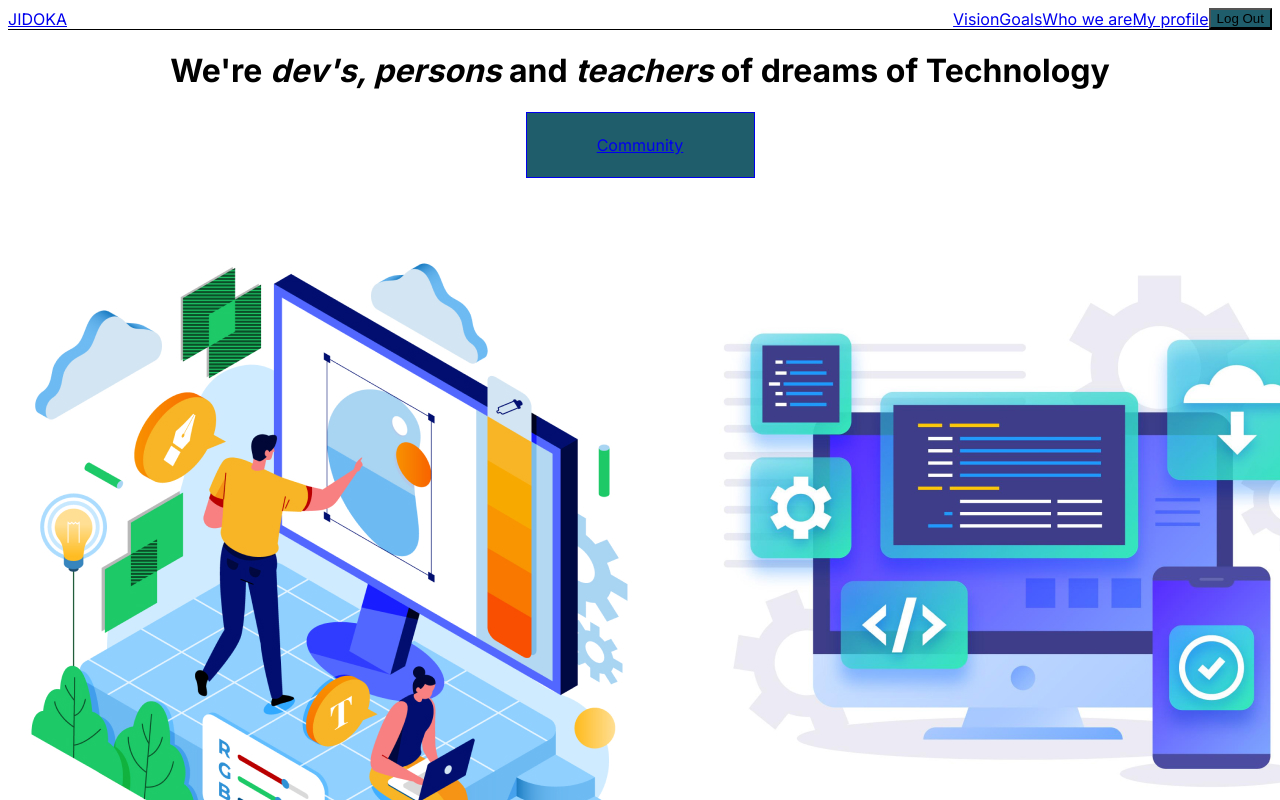
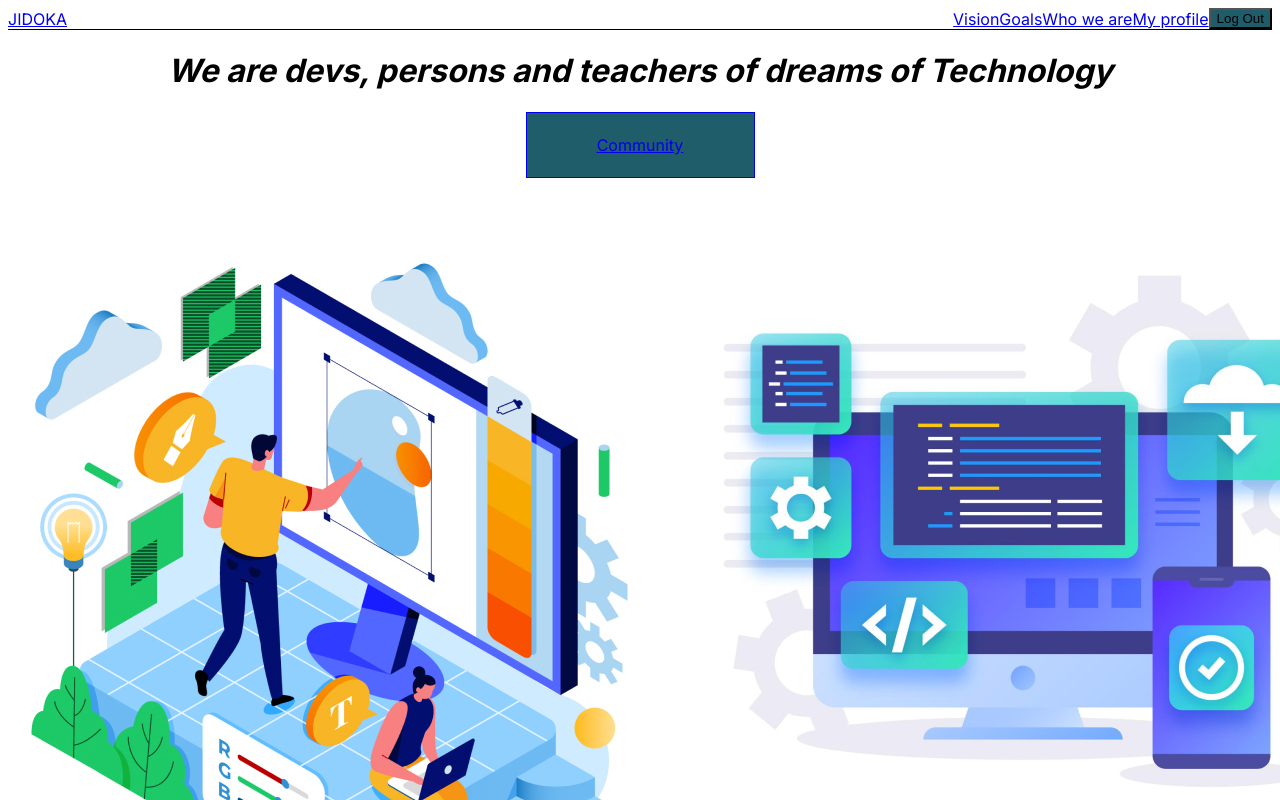
Before and after one commit to JidokaCommunity/jidokafront, a Next.js app: page / in a window 1280 px wide. Shown: the top 800 px of the page. Built offline with nearby package versions, Linux system fonts and the light colour scheme.

Commit message:
Update Homepage.tsx

```diff
--- a/app/components/Homepage.tsx
+++ b/app/components/Homepage.tsx
@@ -7,7 +7,7 @@ const Homepage: FC = () => {
     <main>
       <div className="flex justify-center mt-28">
         <h1 className="w-[1020px] text-center text-6xl font-jidoka-newsreader">
-          We're <span className="italic">dev's, persons</span> and <span className="italic">teachers</span> of dreams of Technology
+          <span className="italic">We are devs, persons and teachers of dreams of Technology</span>
         </h1>
       </div>
       <div className="flex justify-center mt-12">
```
